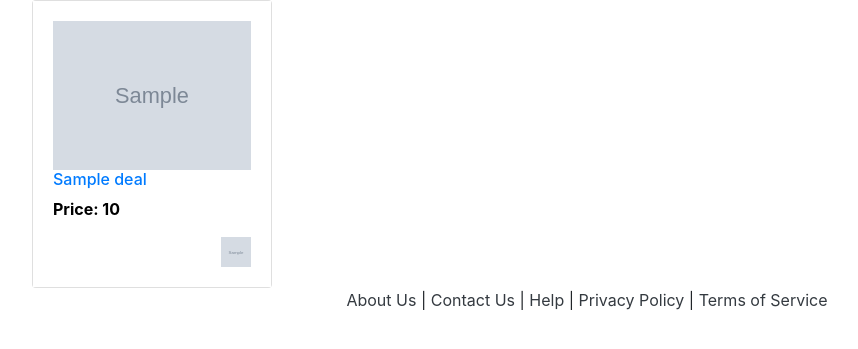
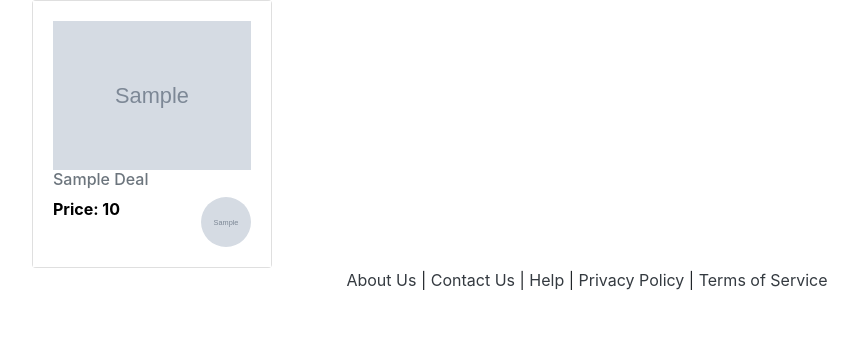
Before and after one commit to jaspearson/csc424, a Django app: template templates/search.html in a window 1280 px wide. Shown: the part 67-416 px from the top of the page, without its empty margins (53-911 px from the left). Run offline with Django 3.2, Linux system fonts and the light colour scheme; the template is opened without the code that fills it: most values are stand-ins (such as "Sample title", 1, 10 or a date in 2020); grey boxes marked "Sample" are stand-in pictures; some libraries are stand-ins or nearby versions.

Commit message:
Updates views.py search function to order by price. Updates search template to make it more visually appealing.

```diff
--- a/deals/views.py
+++ b/deals/views.py
@@ -21,7 +21,7 @@ def search(requests):
 
 			print("Search function occurred with " + search_id + " as an input.");
 
-			results = Deal.objects.filter(Q(title__icontains=search_id))
+			results = Deal.objects.filter(Q(title__icontains=search_id)).order_by('price')
 
 			if results.exists():
 				return render(requests, 'search.html', {'deals': results})
--- a/templates/search.html
+++ b/templates/search.html
@@ -2,21 +2,25 @@
 {% load static %}
 {% block content %}
 
-    <div class="container">
+    <div class="container" >
         <div class="row">
-            <div class="col-md-12">
+            <div class="col-md-12" >
 
             </div>
 
             {%  for deal in deals %}
-                <div class="col-md-4">
+                <div class="col-md-4" >
                     <div class="card h-100" style="width: 15rem;">
 
                         <div class="card-body h-100 search-card-body">
                             <img class="img-fluid" src="{{ deal.image_url }}" />
-                            <a href="{{ deal.url }}" target="_blank" ><h6>{{ deal.title }}</h6></a>
-                            <p class="card-text"> <b>Price: {{ deal.price }} </b></p>
-                            <img class="float-right" src= "{%  static deal.store_icon %}" style="width: 30px; height: 30px;"/>
+                            <div class="text-capitalize">
+                                <a href="{{ deal.url }}" class="text-secondary text-decoration-none" target="_blank" ><h6>{{ deal.title }}</h6></a>
+                            </div>
+                            <div class="card-text position-relative float-left"> <b>Price: {{ deal.price }} </b></div>
+                            <div class="position-relative float-right rounded-circle">
+                                <img class= "mg-fluid rounded-circle" src= "{%  static deal.store_icon %}" style="width: 50px; height: 50px;"/>
+                            </div>
                         </div>
 
 
```
